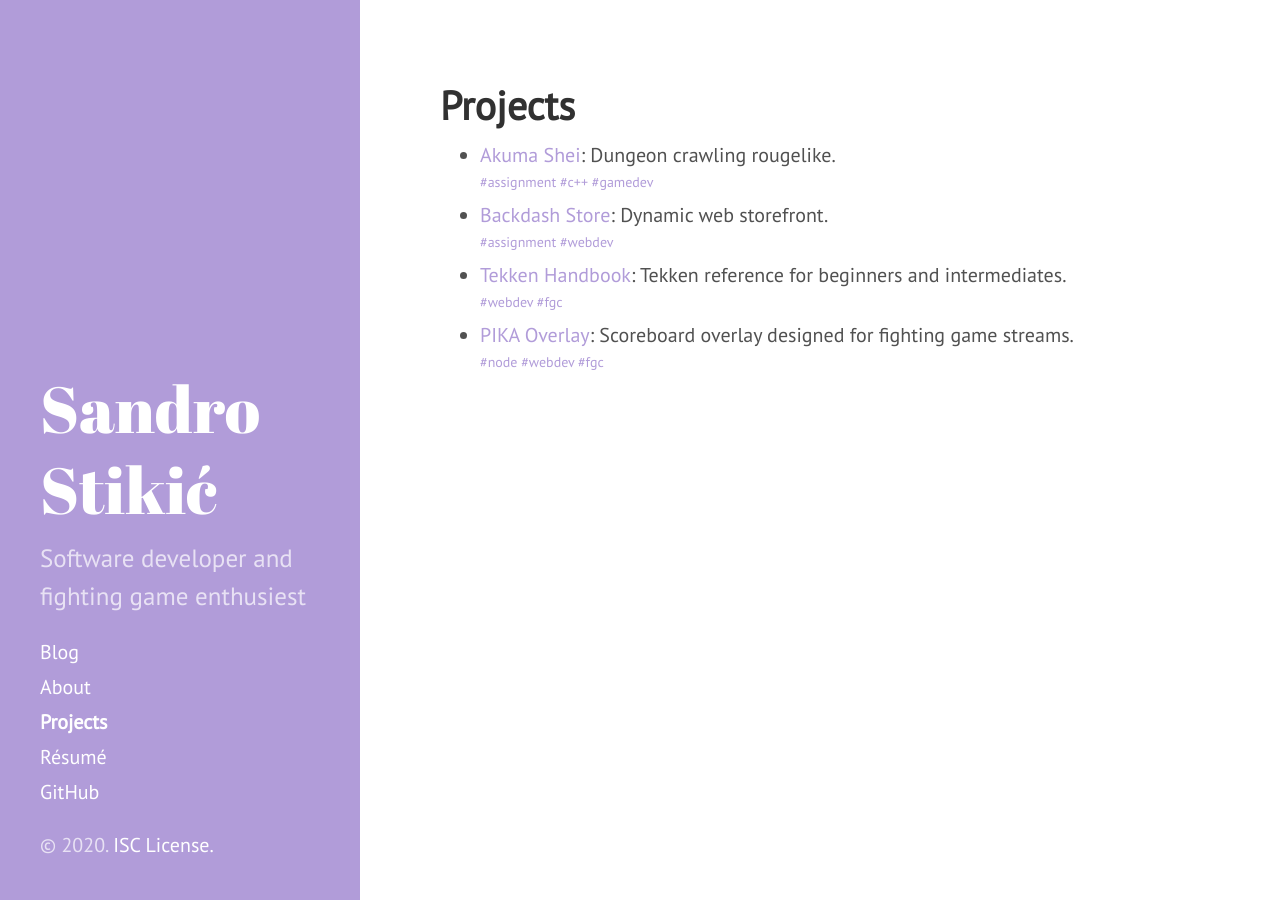
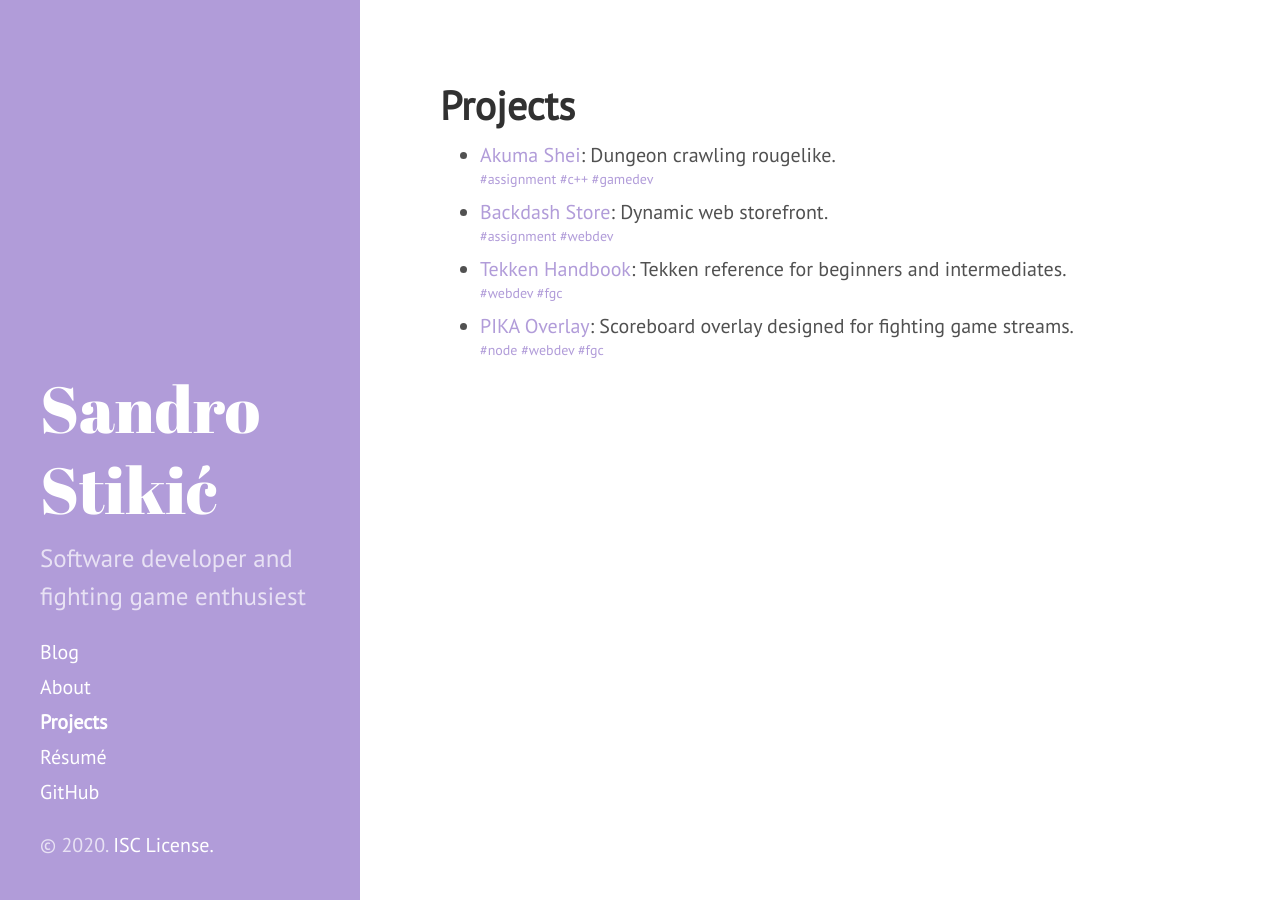
Before and after one commit to opeik/stikic.me, a Jekyll site: the page built from projects.md, in a window 1280 px wide. Built offline with Jekyll 4.4.1, drawn with Linux system fonts in a browser that asks for light colours.

Commit message:
Fix tag spacing

```diff
--- a/_sass/hydeout/_layout.scss
+++ b/_sass/hydeout/_layout.scss
@@ -307,5 +307,9 @@ body {
 
 .project-post {
    display: block;
-   height: 1.25rem;
 }
+
+.project-tags {
+   display: block;
+   margin-top: -0.4rem;
+}
```
